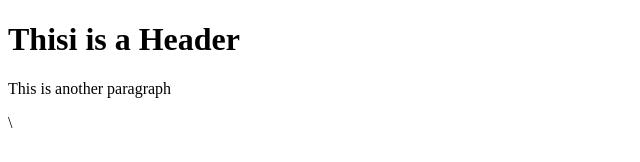
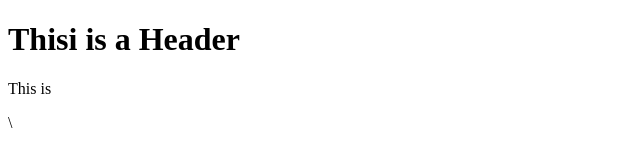
Before and after one commit to raslanmahmoud/git-test, a plain HTML site: page index.html in a window 1280 px wide. Shown: the whole page, without its empty margins (0-640 px from the left). Drawn offline with Linux system fonts and the light colour scheme.

Commit message:
third commit

```diff
--- a/index.html
+++ b/index.html
@@ -11,7 +11,7 @@
 <body>
     <h1>Thisi is a Header</h1>
     <p></p>
-    <p>This is another paragraph </p>
+    <p>This is  </p>
     <p>\</p>
 </body>
 
```
